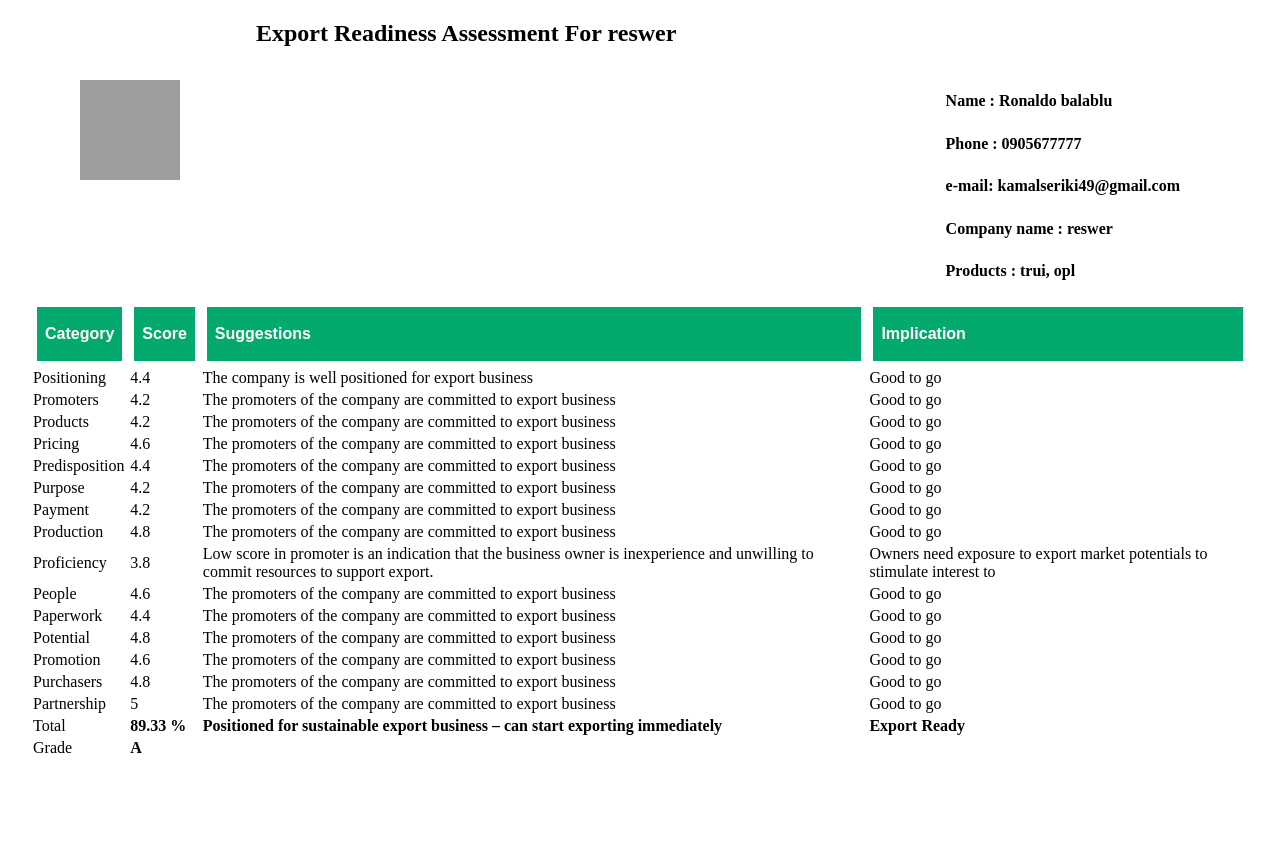
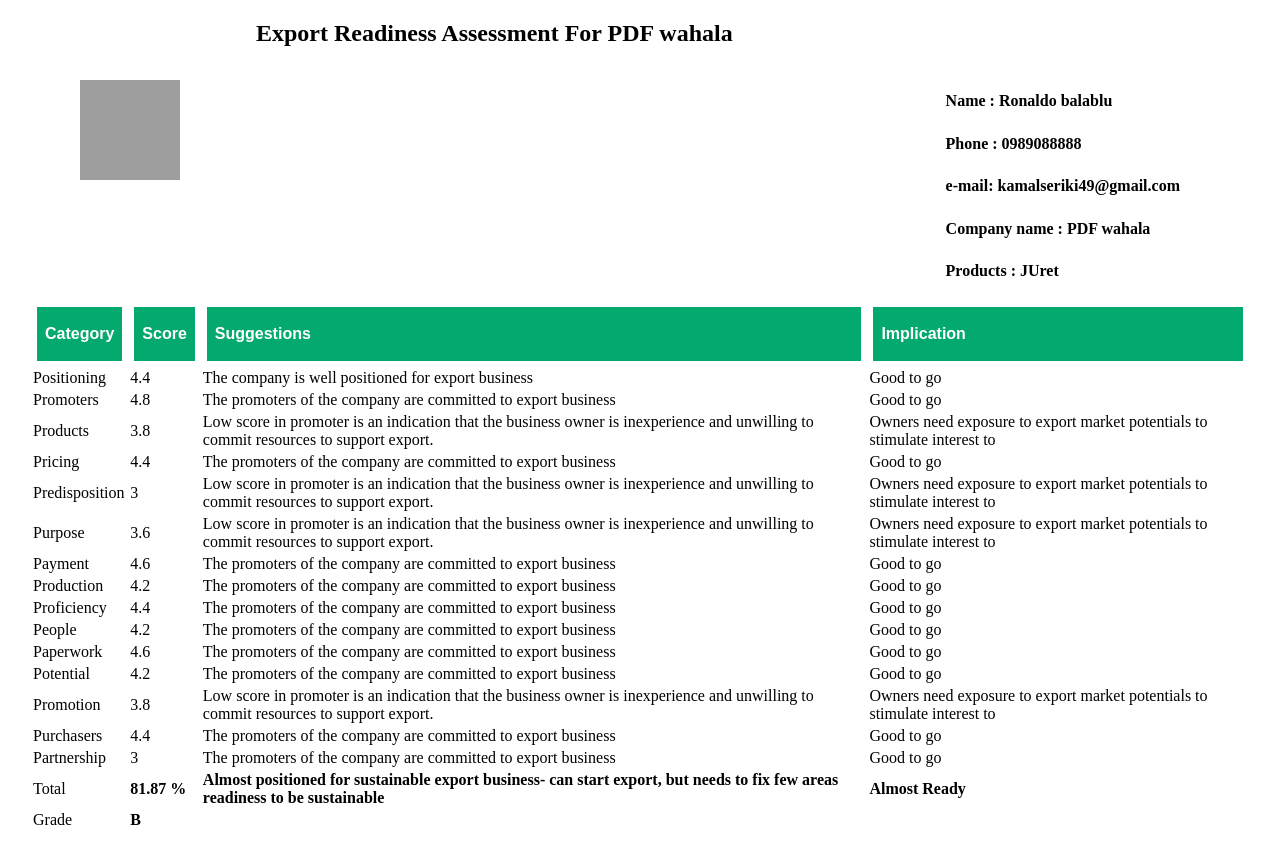
Before and after one commit to PatrickEinstein/erp-Client1, a website: page index.html in a window 1280 px wide. Before the commit the page ends 800 px from the top, so only its background shows below. Drawn offline with Linux system fonts and the light colour scheme; grey boxes are pictures that could not be loaded.

Commit message:
save all

```diff
--- a/index.html
+++ b/index.html
@@ -87,14 +87,14 @@ table{
         />
         </div>
         <div class="heading">
-        <h2> Export Readiness Assessment For reswer</h2>
+        <h2> Export Readiness Assessment For PDF wahala</h2>
         </div>
         <div class="details">
           <h4>Name : Ronaldo balablu</h4>
-          </br><h4>Phone : 0905677777</h4>
+          </br><h4>Phone : 0989088888</h4>
           </br><h4>e-mail: kamalseriki49@gmail.com</h4>
-          </br><h4>Company name : reswer</h4>
-          </br><h4>Products : trui, opl</h4>
+          </br><h4>Company name : PDF wahala</h4>
+          </br><h4>Products : JUret</h4>
         </div>
           </div>
           <table>
@@ -117,98 +117,98 @@ table{
 
        </tr><tr>
        <td>Promoters</td>
+         <td>4.8</td>
+         <td>The promoters of the company are committed to export business</td>
+         <td>Good to go</td>
+
+       </tr><tr>
+       <td>Products</td>
+         <td>3.8</td>
+         <td>Low score in promoter is an indication that the business owner is inexperience and unwilling to commit resources to support export.</td>
+         <td>Owners need exposure to export market potentials to stimulate interest to</td>
+
+       </tr><tr>
+       <td>Pricing</td>
+         <td>4.4</td>
+         <td>The promoters of the company are committed to export business</td>
+         <td>Good to go</td>
+
+       </tr><tr>
+       <td>Predisposition</td>
+         <td>3</td>
+         <td>Low score in promoter is an indication that the business owner is inexperience and unwilling to commit resources to support export.</td>
+         <td>Owners need exposure to export market potentials to stimulate interest to</td>
+
+       </tr><tr>
+       <td>Purpose</td>
+         <td>3.6</td>
+         <td>Low score in promoter is an indication that the business owner is inexperience and unwilling to commit resources to support export.</td>
+         <td>Owners need exposure to export market potentials to stimulate interest to</td>
+
+       </tr><tr>
+       <td>Payment</td>
+         <td>4.6</td>
+         <td>The promoters of the company are committed to export business</td>
+         <td>Good to go</td>
+
+       </tr><tr>
+       <td>Production</td>
          <td>4.2</td>
          <td>The promoters of the company are committed to export business</td>
          <td>Good to go</td>
 
        </tr><tr>
-       <td>Products</td>
+       <td>Proficiency</td>
+         <td>4.4</td>
+         <td>The promoters of the company are committed to export business</td>
+         <td>Good to go</td>
+
+       </tr><tr>
+       <td>People</td>
          <td>4.2</td>
          <td>The promoters of the company are committed to export business</td>
          <td>Good to go</td>
 
        </tr><tr>
-       <td>Pricing</td>
+       <td>Paperwork</td>
          <td>4.6</td>
          <td>The promoters of the company are committed to export business</td>
          <td>Good to go</td>
 
        </tr><tr>
-       <td>Predisposition</td>
-         <td>4.4</td>
-         <td>The promoters of the company are committed to export business</td>
-         <td>Good to go</td>
-
-       </tr><tr>
-       <td>Purpose</td>
+       <td>Potential</td>
          <td>4.2</td>
-         <td>The promoters of the company are committed to export business</td>
-         <td>Good to go</td>
-
-       </tr><tr>
-       <td>Payment</td>
-         <td>4.2</td>
-         <td>The promoters of the company are committed to export business</td>
-         <td>Good to go</td>
-
-       </tr><tr>
-       <td>Production</td>
-         <td>4.8</td>
-         <td>The promoters of the company are committed to export business</td>
-         <td>Good to go</td>
-
-       </tr><tr>
-       <td>Proficiency</td>
-         <td>3.8</td>
-         <td>Low score in promoter is an indication that the business owner is inexperience and unwilling to commit resources to support export.</td>
-         <td>Owners need exposure to export market potentials to stimulate interest to</td>
-
-       </tr><tr>
-       <td>People</td>
-         <td>4.6</td>
-         <td>The promoters of the company are committed to export business</td>
-         <td>Good to go</td>
-
-       </tr><tr>
-       <td>Paperwork</td>
-         <td>4.4</td>
-         <td>The promoters of the company are committed to export business</td>
-         <td>Good to go</td>
-
-       </tr><tr>
-       <td>Potential</td>
-         <td>4.8</td>
 
          <td>The promoters of the company are committed to export business</td>
          <td>Good to go</td>
        </tr><tr>
        <td>Promotion</td>
-         <td>4.6</td>
+         <td>3.8</td>
 
-         <td>The promoters of the company are committed to export business</td>
-         <td>Good to go</td>
+         <td>Low score in promoter is an indication that the business owner is inexperience and unwilling to commit resources to support export.</td>
+         <td>Owners need exposure to export market potentials to stimulate interest to</td>
        </tr><tr>
        <td>Purchasers</td>
-         <td>4.8</td>
+         <td>4.4</td>
 
          <td>The promoters of the company are committed to export business</td>
          <td>Good to go</td>
        </tr><tr>
        <td>Partnership</td>
-         <td>5</td>
+         <td>3</td>
 
          <td>The promoters of the company are committed to export business</td>
          <td>Good to go</td>
        </tr>
        <tr>
        <td>Total</td>
-         <td style="font-weight:bold;">89.33 %</td>
+         <td style="font-weight:bold;">81.87 %</td>
 
-         <td style="font-weight:bold;" >Positioned for sustainable export business – can start exporting immediately</td>
-         <td style="font-weight:bold;">Export Ready</td>
+         <td style="font-weight:bold;" >Almost positioned for sustainable export business- can start export, but needs to fix few areas readiness to be sustainable</td>
+         <td style="font-weight:bold;">Almost Ready</td>
        </tr>
        <td>Grade</td>
-       <td style="font-weight:bold;" >A </td>
+       <td style="font-weight:bold;" >B </td>
      </tr>
           </tbody>
         </table>
```
Also changed, not shown: model/user.js (+53 -6 lines), server.js (+23 -5 lines), 2 other files.
